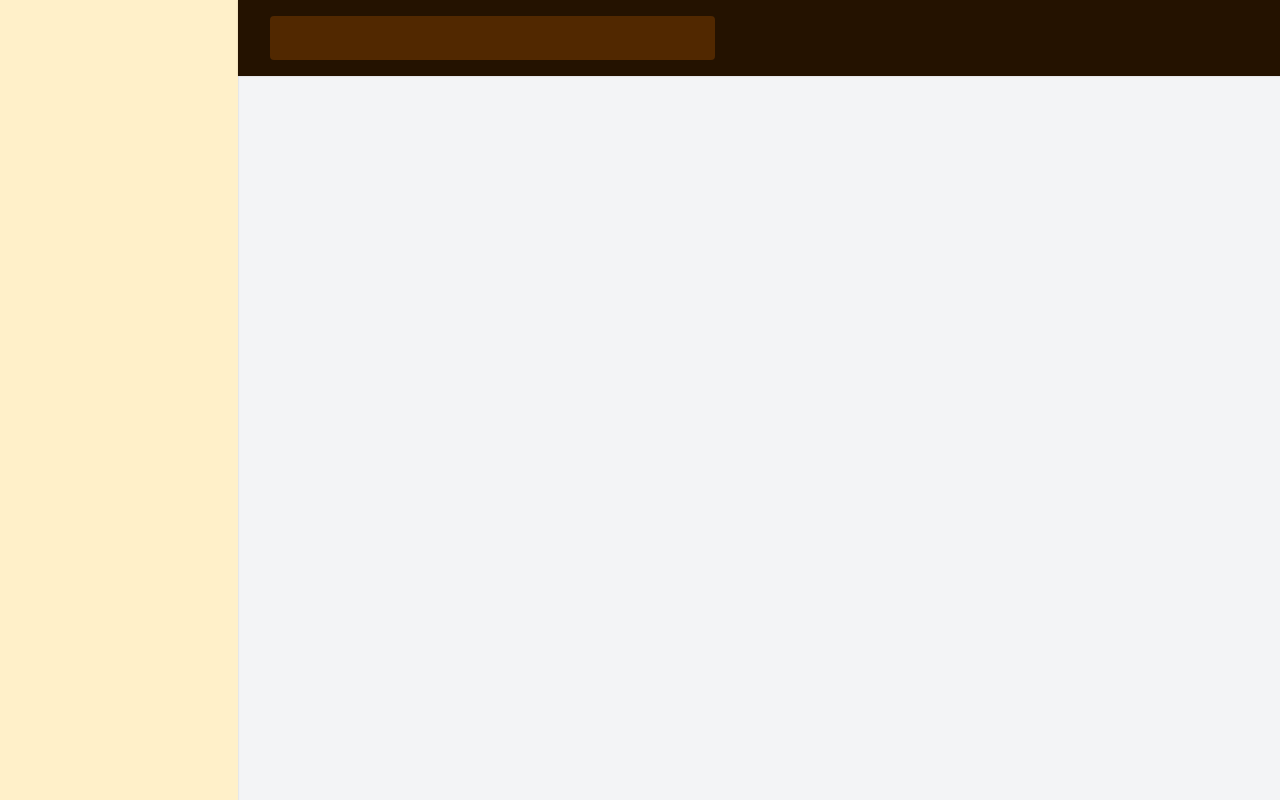
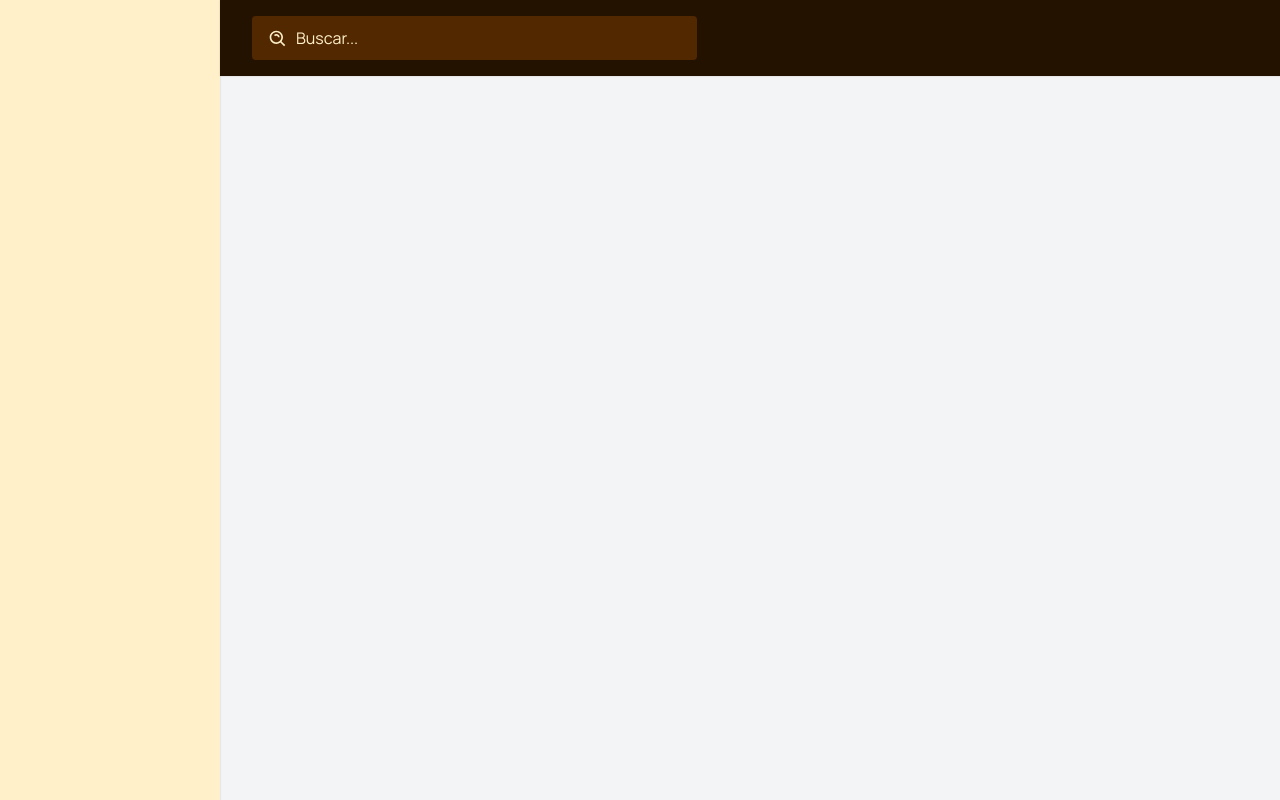
Before and after one commit to SebEspinoza/inventory-plus, a React (Create React App) app: page / in a window 1280 px wide. Shown: the top 800 px of the page. Built offline with nearby package versions, Linux system fonts and the light colour scheme.

Commit message:
Se agregaron iconos a navbar y se corrigieron errores con el box shadow del sidebar

```diff
--- a/package.json
+++ b/package.json
@@ -3,11 +3,13 @@
   "version": "0.1.0",
   "private": true,
   "dependencies": {
+    "@babel/plugin-proposal-private-property-in-object": "^7.21.11",
     "@testing-library/jest-dom": "^5.17.0",
     "@testing-library/react": "^13.4.0",
     "@testing-library/user-event": "^13.5.0",
     "react": "^18.2.0",
     "react-dom": "^18.2.0",
+    "react-icons": "^4.11.0",
     "react-router-dom": "^6.16.0",
     "react-scripts": "^5.0.1",
     "web-vitals": "^2.1.4"
@@ -33,8 +35,7 @@
     "development": [
       "last 1 chrome version",
       "last 1 firefox version",
-      "last 1 safari version",
-      "@babel/plugin-proposal-private-property-in-object"
+      "last 1 safari version"
     ]
   },
   "devDependencies": {
--- a/public/index.html
+++ b/public/index.html
@@ -24,6 +24,7 @@
       work correctly both with client-side routing and a non-root public URL.
       Learn how to configure a non-root public URL by running `npm run build`.
     -->
+    <link href='https://fonts.googleapis.com/css?family=Manrope' rel='stylesheet'>
     <title>React App</title>
   </head>
   <body>
--- a/src/components/NavBar.jsx
+++ b/src/components/NavBar.jsx
@@ -1,10 +1,28 @@
-import React from "react";
+import React, { useState } from "react";
 import "../styles/NavBar.css";
+import { BiSearchAlt, BiBell, BiSolidUserCircle } from "react-icons/bi";
+import { BsQuestionLg } from "react-icons/bs";
 const NavBar = () => {
+  const [buscar, setBuscar] = useState("");
+
+  const buscarHandler = (event) => {
+    setBuscar(event.target.value);
+  };
   return (
     <div className="container-nav shadow-xs">
       <div className="textbox">
-        <input type="text" />
+        <input
+          type="text"
+          value={buscar}
+          onChange={buscarHandler}
+          placeholder="Buscar..."
+        />
+        <BiSearchAlt className="left cursor-default" />
+      </div>
+      <div className="icons">
+        <BiBell className="w-[24px] h-[24px] fill-color-crema cursor-pointer absolute top-[26px] left-[1538px]" />
+        <BsQuestionLg className="w-[24px] h-[24px] fill-color-crema cursor-pointer absolute top-[26px] left-[1578px]" />
+        <BiSolidUserCircle className="absolute top-[20px] left-[1618px] w-[36px] h-[36px] bg-color-crema opacity-1 overflow-hidden rounded-[18px] " />
       </div>
     </div>
   );
--- a/src/styles/NavBar.css
+++ b/src/styles/NavBar.css
@@ -2,8 +2,8 @@
 .container-nav {
   position: absolute;
   top: 0px;
-  left: 238px;
-  width: 1665px;
+  left: 220px;
+  width: 1683px;
   height: 76px;
   background: #241200ff;
   border-radius: 0px;
@@ -30,9 +30,12 @@
   border-width: 0px;
   outline: none;
 }
+.textbox input::placeholder {
+  color: #fff0c9ff;
+}
 .textbox svg {
   position: absolute;
-  top: 16px;
+  top: 13px;
   right: 16px;
   width: 20px;
   height: 20px;
--- a/src/styles/SideBar.css
+++ b/src/styles/SideBar.css
@@ -3,7 +3,7 @@
   position: absolute;
   top: 0px;
   left: 0px;
-  width: 238px;
+  width: 220px;
   height: 1080px;
   background: #fff0c9ff;
   border-radius: 0px;
```
Also changed, not shown: 1 other file (tests, documents, lock files or other folders).
